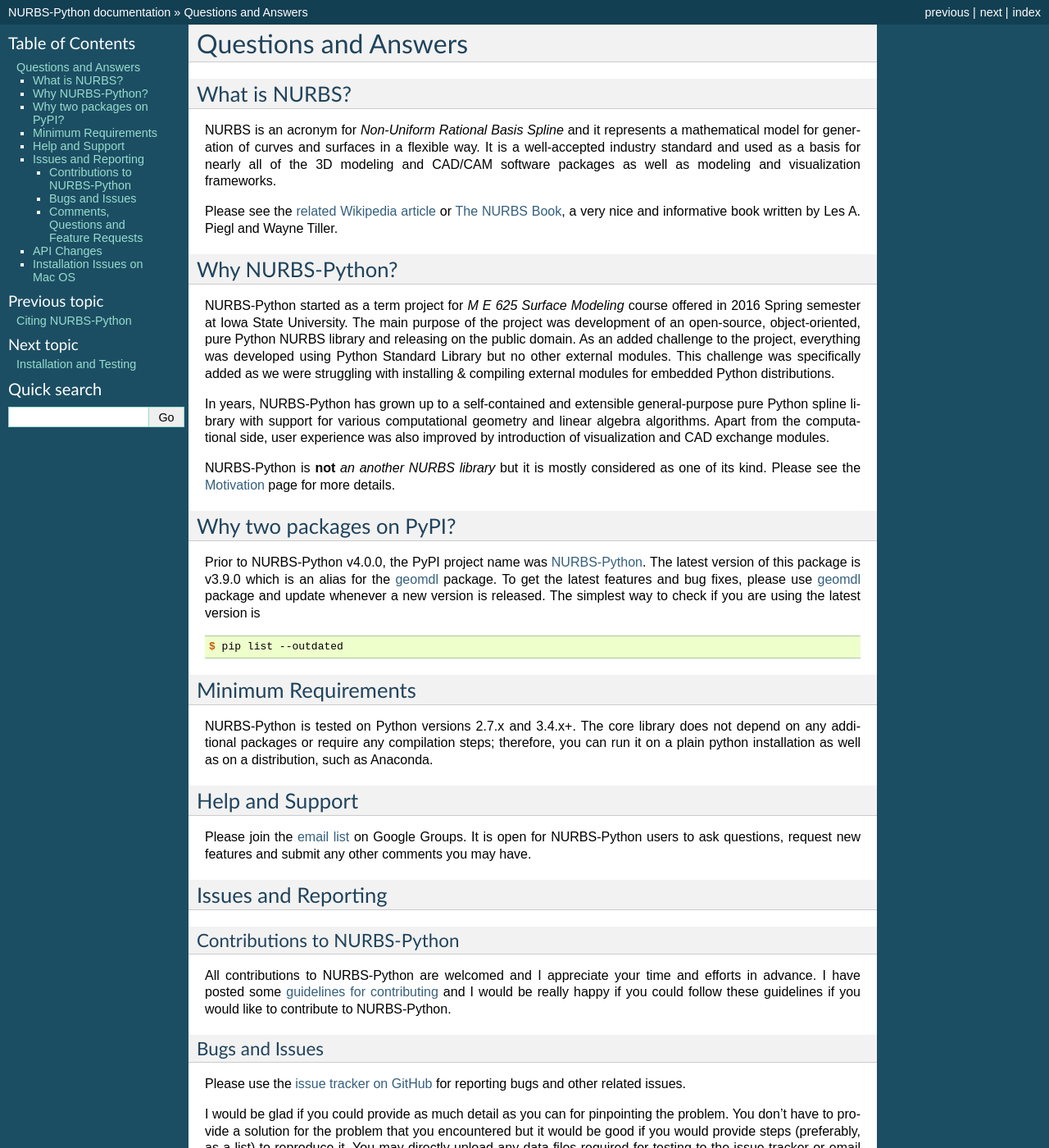
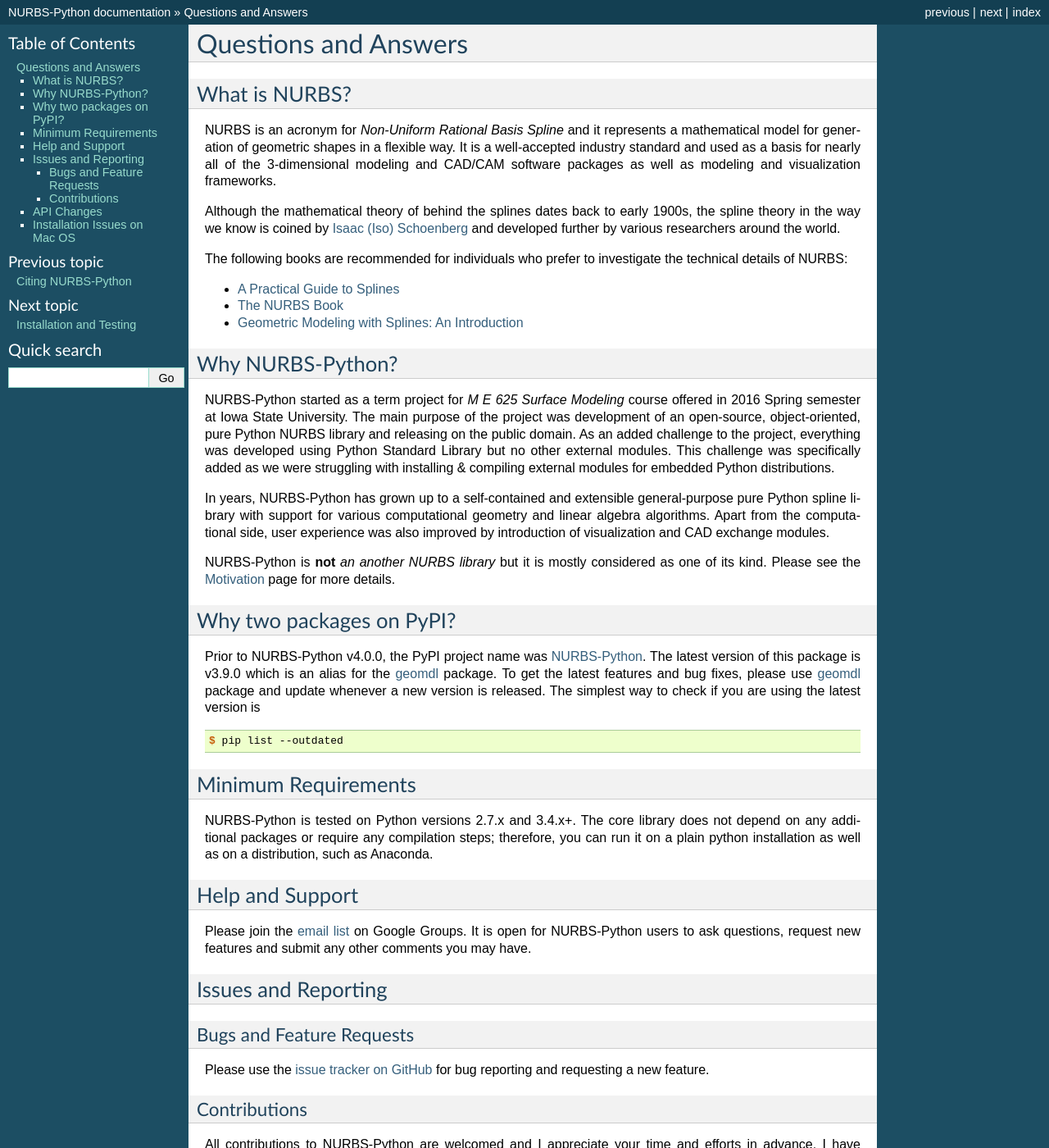
Before and after one commit to orbingol/NURBS-Python, a Sphinx documentation site: the page built from docs/q_a.rst, in a window 1280 px wide and 1400 px high. Shown: the whole window at 82% size. Built offline with Sphinx 7.4.7, drawn with Linux system fonts in a browser that asks for light colours; formulas are drawn with MathJax 3; some of the changed text lies outside the part shown.

Commit message:
Clean up the docs [skip ci]

```diff
--- a/docs/q_a.rst
+++ b/docs/q_a.rst
@@ -5,12 +5,18 @@
 ==============
 
 NURBS is an acronym for *Non-Uniform Rational Basis Spline* and it represents a mathematical model for generation of
-curves and surfaces in a flexible way. It is a well-accepted industry standard and used as a basis for nearly all of
-the 3D modeling and CAD/CAM software packages as well as modeling and visualization frameworks.
+geometric shapes in a flexible way. It is a well-accepted industry standard and used as a basis for nearly all of
+the 3-dimensional modeling and CAD/CAM software packages as well as modeling and visualization frameworks.
 
-Please see the `related Wikipedia article <https://en.wikipedia.org/wiki/Non-uniform_rational_B-spline>`_
-or `The NURBS Book <http://www.springer.com/gp/book/9783642973857>`_, a very nice and informative book written by
-Les A. Piegl and Wayne Tiller.
+Although the mathematical theory of behind the splines dates back to early 1900s, the spline theory in the way we know
+is coined by `Isaac (Iso) Schoenberg <http://pages.cs.wisc.edu/~deboor/hat/people/schoenberg.html>`_ and developed
+further by various researchers around the world.
+
+The following books are recommended for individuals who prefer to investigate the technical details of NURBS:
+
+* `A Practical Guide to Splines <https://www.springer.com/us/book/9780387953663>`_
+* `The NURBS Book <http://www.springer.com/gp/book/9783642973857>`_
+* `Geometric Modeling with Splines: An Introduction <https://www.crcpress.com/p/book/9781568811376>`_
 
 Why NURBS-Python?
 =================
@@ -56,30 +62,18 @@
 Issues and Reporting
 ====================
 
-Contributions to NURBS-Python
------------------------------
+Bugs and Feature Requests
+-------------------------
+
+Please use the `issue tracker on GitHub <https://github.com/orbingol/NURBS-Python/issues>`_ for bug reporting and
+requesting a new feature.
+
+Contributions
+-------------
 
 All contributions to NURBS-Python are welcomed and I appreciate your time and efforts in advance. I have posted some
 `guidelines for contributing <https://github.com/orbingol/NURBS-Python/blob/master/.github/CONTRIBUTING.md>`_ and
 I would be really happy if you could follow these guidelines if you would like to contribute to NURBS-Python.
-
-Bugs and Issues
----------------
-
-Please use the `issue tracker on GitHub <https://github.com/orbingol/NURBS-Python/issues>`_
-for reporting bugs and other related issues.
-
-I would be glad if you could provide as much detail as you can for pinpointing the problem. You don't have to provide
-a solution for the problem that you encountered but it would be good if you would provide steps (preferably, as a list)
-to reproduce it. You may directly upload any data files required for testing to the issue tracker or email me if you
-feel that is more convenient for you.
-
-Comments, Questions and Feature Requests
-----------------------------------------
-
-You are encouraged to use the `issue tracker on GitHub <https://github.com/orbingol/NURBS-Python/issues>`_
-for your questions and comments. I would be glad if you could use the appropriate label
-(``comment``, ``question`` or ``feature request``) to label your questions or comments on the issue tracker.
 
 API Changes
 ===========
```
Also changed, not shown: docs/introduction.rst (+1 -8 lines).
